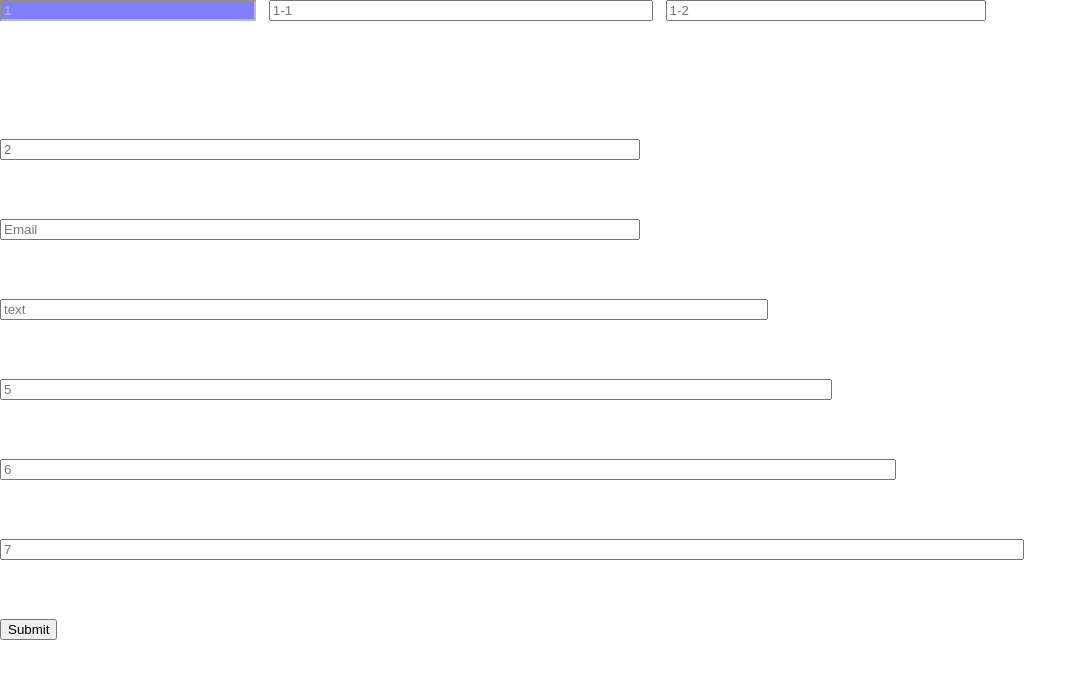
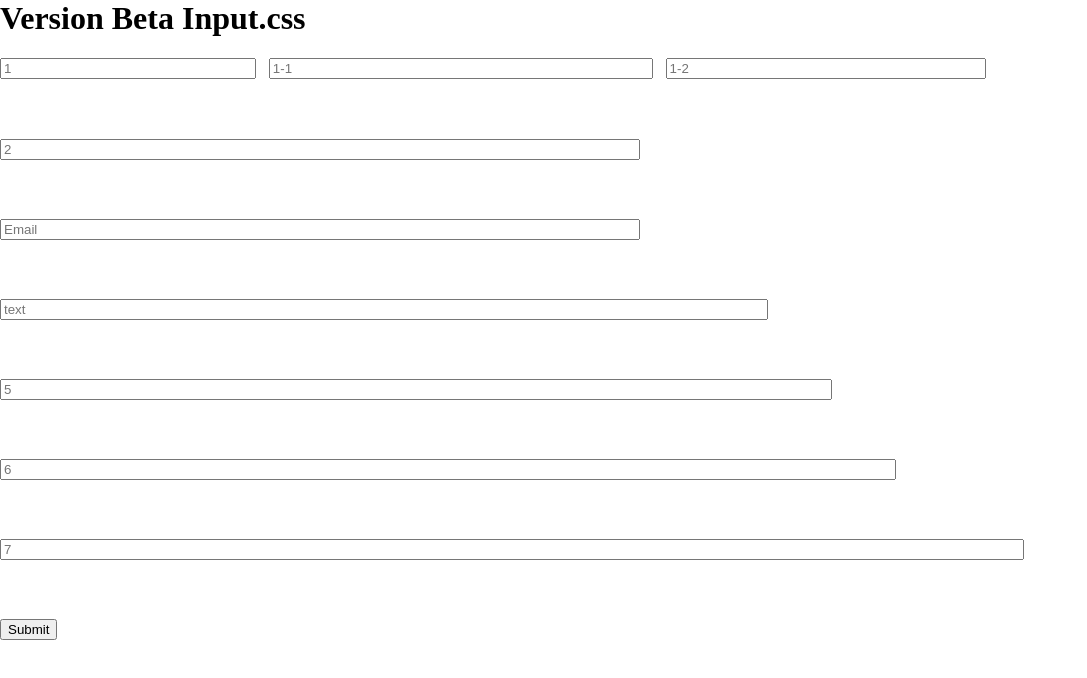
Before and after one commit to leonardo403/input.css, a plain HTML site: page index.html in a window 1280 px wide. Shown: the whole page, without its empty margins (0-1087 px from the left). Drawn offline with Linux system fonts and the light colour scheme.

Commit message:
Update index.html

```diff
--- a/index.html
+++ b/index.html
@@ -3,7 +3,7 @@
   <link rel="stylesheet" href="input_styles.css">
 </head>
 <body>
-
+  <h1>Version Beta Input.css</h1>
 
 <input type="text" placeholder="1" class="input" data-columns="1">
 <input type="text" placeholder="1-1" data-columns="1-1">
```
